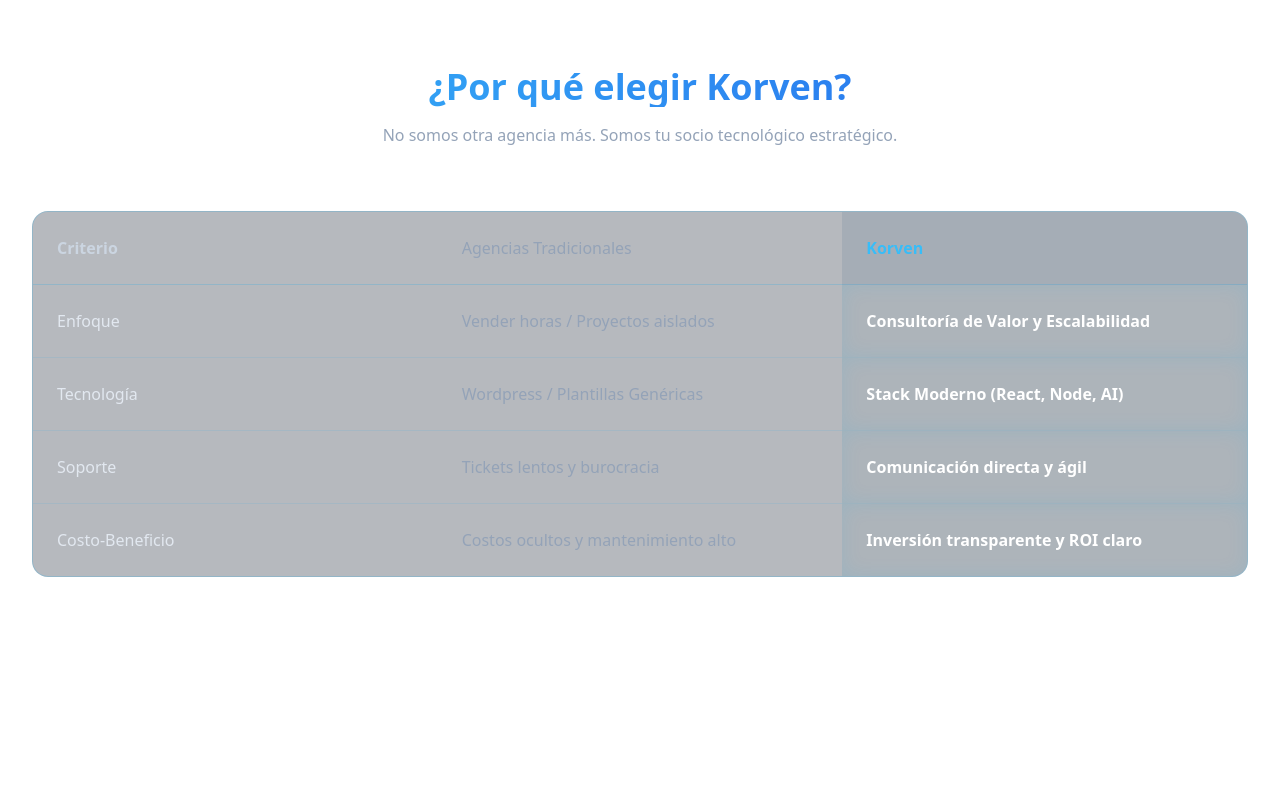
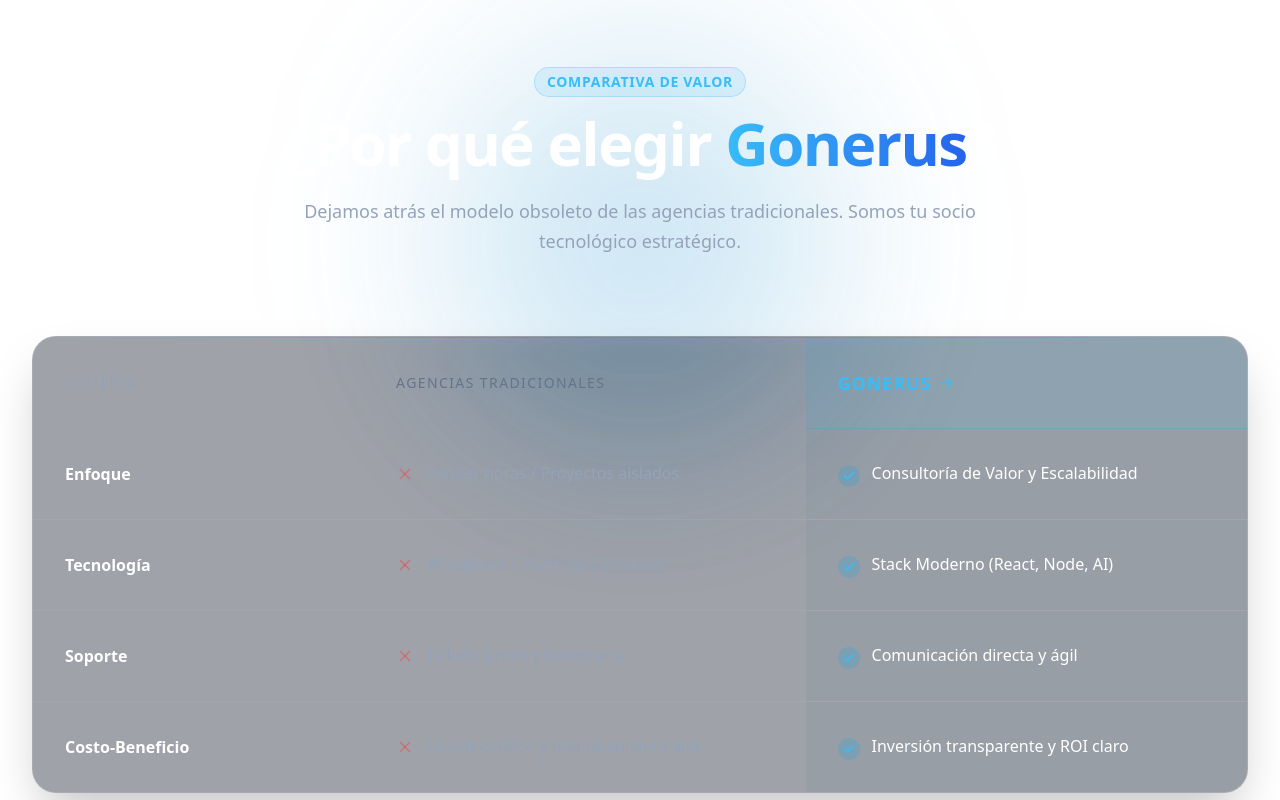
Before and after one commit to gonzalomprada/korven-web, a React (Vite) app: page / in a window 1280 px wide. Shown: the part 5540-6340 px from the top of the page. Built offline with nearby package versions, Linux system fonts and the light colour scheme.

Commit message:
correcciones

```diff
--- a/src/components/ComparisonTable.jsx
+++ b/src/components/ComparisonTable.jsx
@@ -1,69 +1,122 @@
 import React from 'react';
-import { Check, X } from 'lucide-react';
+import { Check, X, ArrowRight } from 'lucide-react';
 
 const ComparisonTable = () => {
   return (
-    // IMPORTANTE: bg-transparent para dejar ver el Background.jsx
     <section className="relative py-24 bg-transparent text-white overflow-hidden">
+      {/* Elemento decorativo de fondo para resaltar el título (Glow) */}
+      <div className="absolute top-20 left-1/2 -translate-x-1/2 w-96 h-96 bg-sky-600/20 blur-[100px] -z-10 rounded-full mix-blend-screen pointer-events-none"></div>
+
       <div className="max-w-7xl mx-auto px-4 sm:px-6 lg:px-8 relative z-10">
 
-        <div className="text-center mb-16">
-          <h2 className="text-3xl md:text-4xl font-bold mb-4 text-transparent bg-clip-text bg-gradient-to-r from-sky-400 to-blue-600">
-            ¿Por qué elegir Korven?
+        {/* TÍTULO MEJORADO */}
+        <div className="text-center mb-20">
+          <span className="inline-block py-1 px-3 rounded-full bg-sky-500/10 border border-sky-500/20 text-sky-400 text-sm font-semibold tracking-wider uppercase mb-4">
+            Comparativa de Valor
+          </span>
+          <h2 className="text-4xl md:text-5xl lg:text-6xl font-extrabold mb-6 tracking-tight">
+            ¿Por qué elegir <span className="text-transparent bg-clip-text bg-gradient-to-r from-sky-400 to-blue-600">Gonerus</span>?
           </h2>
-          <p className="text-slate-400 max-w-2xl mx-auto">
-            No somos otra agencia más. Somos tu socio tecnológico estratégico.
+          <p className="text-slate-400 text-lg max-w-2xl mx-auto leading-relaxed">
+            Dejamos atrás el modelo obsoleto de las agencias tradicionales.
+            Somos tu socio tecnológico estratégico.
           </p>
         </div>
 
-        {/* Contenedor con efecto cristal (backdrop-blur) sutil */}
-        <div className="overflow-x-auto rounded-2xl border border-sky-500/20 bg-slate-900/30 backdrop-blur-sm">
-          <table className="w-full text-left border-collapse">
+        {/* TABLA CON EFECTO GLASS */}
+        <div className="overflow-hidden rounded-3xl border border-white/10 bg-slate-900/40 backdrop-blur-md shadow-2xl relative">
+
+          {/* Brillo superior en el borde */}
+          <div className="absolute top-0 left-0 right-0 h-px bg-gradient-to-r from-transparent via-sky-500/50 to-transparent"></div>
+
+          <div className="overflow-x-auto">
+            <table className="w-full text-left border-collapse min-w-[800px]">
               <thead>
-              <tr className="border-b border-sky-500/20">
-                <th className="p-6 text-slate-300 font-semibold w-1/3">Criterio</th>
-                <th className="p-6 text-slate-400 font-medium w-1/3">Agencias Tradicionales</th>
-                {/* Columna Korven destacada */}
-                <th className="p-6 text-sky-400 font-bold w-1/3 bg-sky-900/10">
-                  Korven
+                <tr>
+                  <th className="p-8 text-slate-400 font-medium text-sm uppercase tracking-widest w-1/4">Criterio</th>
+                  <th className="p-8 text-slate-500 font-medium text-sm uppercase tracking-widest w-1/3">Agencias Tradicionales</th>
+                  {/* Columna Gonerus Destacada */}
+                  <th className="relative p-8 w-1/3">
+                    <div className="absolute inset-0 bg-sky-500/10 border-b border-sky-500/20"></div>
+                    <span className="relative z-10 text-sky-400 font-bold text-lg uppercase tracking-wider flex items-center gap-2">
+                      Gonerus <ArrowRight size={16} />
+                    </span>
                   </th>
                 </tr>
               </thead>
-            <tbody className="divide-y divide-sky-500/10">
-              {/* Fila 1 */}
-              <tr className="hover:bg-white/5 transition-colors">
-                <td className="p-6 font-medium text-slate-200">Enfoque</td>
-                <td className="p-6 text-slate-400">Vender horas / Proyectos aislados</td>
-                <td className="p-6 text-white font-semibold bg-sky-900/5 shadow-[inset_0_0_20px_rgba(14,165,233,0.1)]">
-                  Consultoría de Valor y Escalabilidad
+              <tbody className="divide-y divide-white/5">
+
+                {/* Fila 1: Enfoque */}
+                <tr className="group hover:bg-white/5 transition-colors duration-300">
+                  <td className="p-8 font-semibold text-white">Enfoque</td>
+                  <td className="p-8 text-slate-400 flex items-start gap-3">
+                    <X className="text-red-500/50 mt-1 shrink-0" size={18} />
+                    <span>Vender horas / Proyectos aislados</span>
+                  </td>
+                  <td className="p-8 relative bg-sky-900/5 group-hover:bg-sky-900/10 transition-colors">
+                    <div className="flex items-start gap-3 relative z-10">
+                      <div className="p-1 rounded-full bg-sky-500/20 text-sky-400 mt-1">
+                        <Check size={14} strokeWidth={3} />
+                      </div>
+                      <span className="text-white font-medium">Consultoría de Valor y Escalabilidad</span>
+                    </div>
                   </td>
                 </tr>
-              {/* Fila 2 */}
-              <tr className="hover:bg-white/5 transition-colors">
-                <td className="p-6 font-medium text-slate-200">Tecnología</td>
-                <td className="p-6 text-slate-400">Wordpress / Plantillas Genéricas</td>
-                <td className="p-6 text-white font-semibold bg-sky-900/5 shadow-[inset_0_0_20px_rgba(14,165,233,0.1)]">
-                  Stack Moderno (React, Node, AI)
+
+                {/* Fila 2: Tecnología */}
+                <tr className="group hover:bg-white/5 transition-colors duration-300">
+                  <td className="p-8 font-semibold text-white">Tecnología</td>
+                  <td className="p-8 text-slate-400 flex items-start gap-3">
+                    <X className="text-red-500/50 mt-1 shrink-0" size={18} />
+                    <span>Wordpress / Plantillas Genéricas</span>
+                  </td>
+                  <td className="p-8 relative bg-sky-900/5 group-hover:bg-sky-900/10 transition-colors">
+                     <div className="flex items-start gap-3 relative z-10">
+                      <div className="p-1 rounded-full bg-sky-500/20 text-sky-400 mt-1">
+                        <Check size={14} strokeWidth={3} />
+                      </div>
+                      <span className="text-white font-medium">Stack Moderno (React, Node, AI)</span>
+                    </div>
                   </td>
                 </tr>
-              {/* Fila 3 */}
-              <tr className="hover:bg-white/5 transition-colors">
-                <td className="p-6 font-medium text-slate-200">Soporte</td>
-                <td className="p-6 text-slate-400">Tickets lentos y burocracia</td>
-                <td className="p-6 text-white font-semibold bg-sky-900/5 shadow-[inset_0_0_20px_rgba(14,165,233,0.1)]">
-                  Comunicación directa y ágil
+
+                {/* Fila 3: Soporte */}
+                <tr className="group hover:bg-white/5 transition-colors duration-300">
+                  <td className="p-8 font-semibold text-white">Soporte</td>
+                  <td className="p-8 text-slate-400 flex items-start gap-3">
+                    <X className="text-red-500/50 mt-1 shrink-0" size={18} />
+                    <span>Tickets lentos y burocracia</span>
+                  </td>
+                  <td className="p-8 relative bg-sky-900/5 group-hover:bg-sky-900/10 transition-colors">
+                     <div className="flex items-start gap-3 relative z-10">
+                      <div className="p-1 rounded-full bg-sky-500/20 text-sky-400 mt-1">
+                        <Check size={14} strokeWidth={3} />
+                      </div>
+                      <span className="text-white font-medium">Comunicación directa y ágil</span>
+                    </div>
                   </td>
                 </tr>
-              {/* Fila 4 */}
-              <tr className="hover:bg-white/5 transition-colors">
-                <td className="p-6 font-medium text-slate-200">Costo-Beneficio</td>
-                <td className="p-6 text-slate-400">Costos ocultos y mantenimiento alto</td>
-                <td className="p-6 text-white font-semibold bg-sky-900/5 shadow-[inset_0_0_20px_rgba(14,165,233,0.1)]">
-                  Inversión transparente y ROI claro
+
+                {/* Fila 4: Costo */}
+                <tr className="group hover:bg-white/5 transition-colors duration-300">
+                  <td className="p-8 font-semibold text-white">Costo-Beneficio</td>
+                  <td className="p-8 text-slate-400 flex items-start gap-3">
+                    <X className="text-red-500/50 mt-1 shrink-0" size={18} />
+                    <span>Costos ocultos y mantenimiento alto</span>
+                  </td>
+                  <td className="p-8 relative bg-sky-900/5 group-hover:bg-sky-900/10 transition-colors">
+                     <div className="flex items-start gap-3 relative z-10">
+                      <div className="p-1 rounded-full bg-sky-500/20 text-sky-400 mt-1">
+                        <Check size={14} strokeWidth={3} />
+                      </div>
+                      <span className="text-white font-medium">Inversión transparente y ROI claro</span>
+                    </div>
                   </td>
                 </tr>
+
               </tbody>
             </table>
+          </div>
         </div>
       </div>
     </section>
--- a/src/components/Contact.jsx
+++ b/src/components/Contact.jsx
@@ -58,10 +58,7 @@ const Contact = () => {
   return (
     // CAMBIO 1: FONDO UNIFICADO
     // Usamos un gradiente radial superior para imitar la luz del Hero
-    <section id="contact" className="py-24 relative bg-[#0a0a0a] overflow-hidden">
-
-      {/* Efecto de luz de fondo (Glow Azul) */}
-      <div className="absolute top-0 left-1/2 -translate-x-1/2 w-full h-[500px] bg-cyan-500/10 blur-[120px] rounded-full pointer-events-none" />
+    <section id="contact" className="py-24 relative bg-transparent overflow-hidden">
 
       <div className="max-w-7xl mx-auto px-4 sm:px-6 lg:px-8 relative z-10">
 
@@ -150,7 +147,7 @@ const Contact = () => {
           </div>
 
           {/* COLUMNA DERECHA: Formulario */}
-          <form ref={form} onSubmit={handleSubmit} className="space-y-5 bg-white/5 p-8 rounded-3xl border border-white/10 shadow-2xl relative">
+          <form ref={form} onSubmit={handleSubmit} className="space-y-5 bg-slate-900/40 backdrop-blur-md p-8 rounded-3xl border border-white/10 shadow-2xl relative">
             {/* ... (Lógica de éxito/error igual que antes) ... */}
             {status === 'success' && (
               <div className="absolute inset-0 bg-black/95 rounded-3xl z-20 flex flex-col items-center justify-center p-8 text-center animate-in fade-in duration-300">
```
Lines whose indentation alone changed are shown as unchanged.
